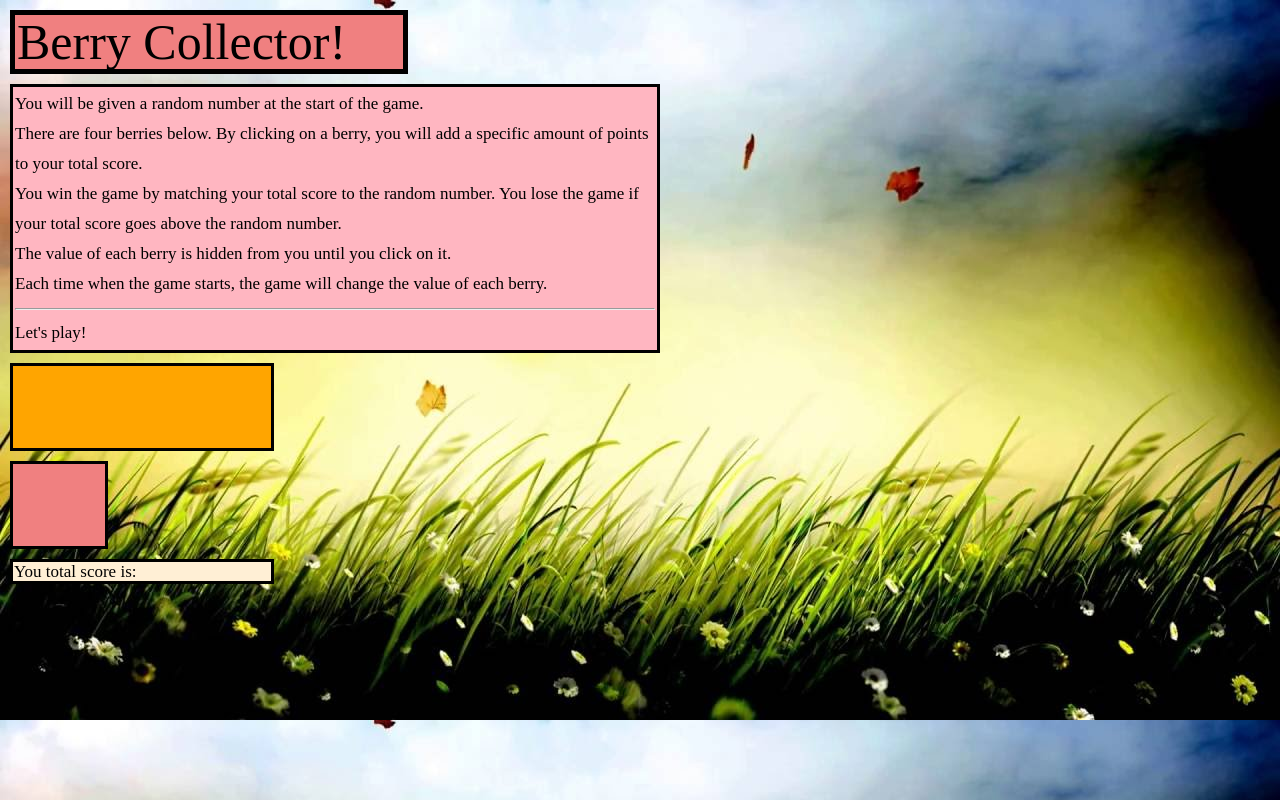
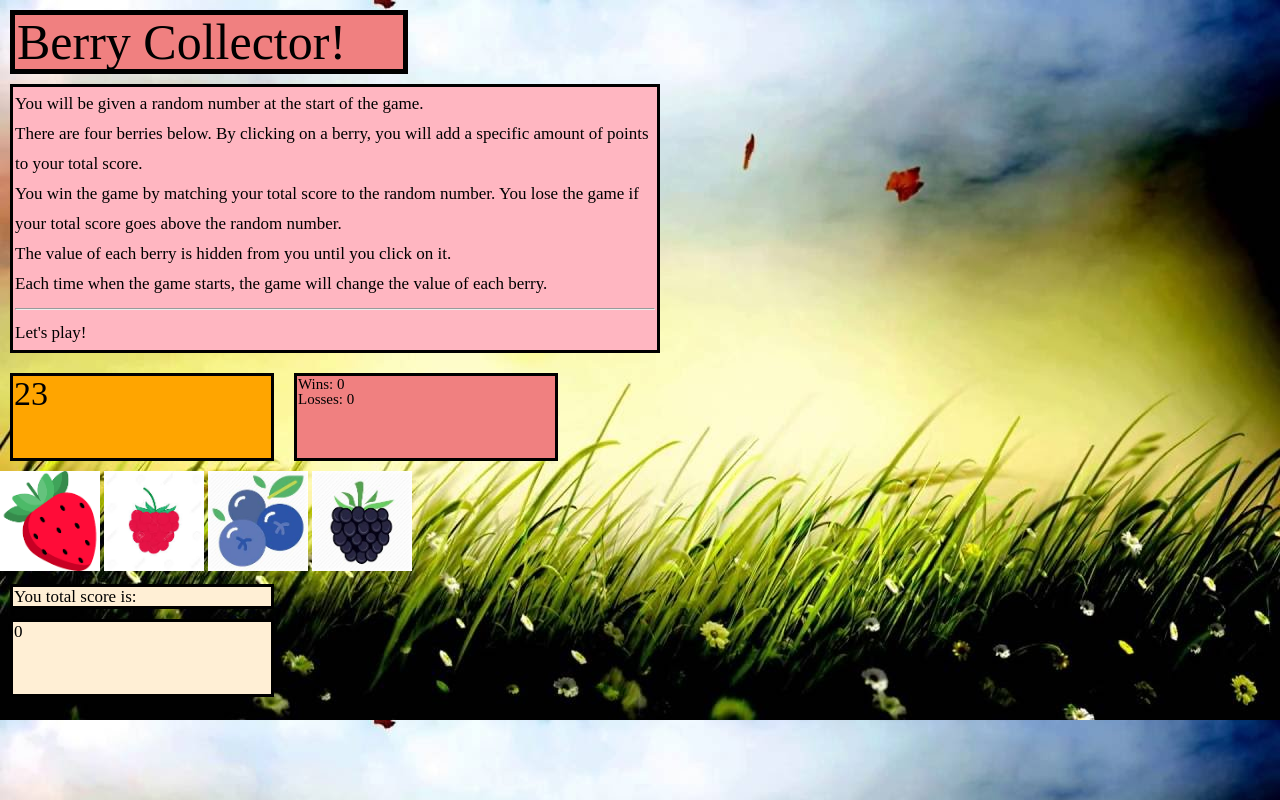
Before and after one commit to leoncecilia17/unit-4-game, a plain HTML site: page index.html in a window 1280 px wide. Drawn offline with nearby package versions, Linux system fonts and the light colour scheme.

Commit message:
jquery adding

```diff
--- a/assets/css/style.css
+++ b/assets/css/style.css
@@ -39,20 +39,18 @@ header {
     padding: 1px;
     margin: 10px;
 }
-
-.clearfix {
-    clear:both;
+.flex_container{
+    display: flex;
 }
-
 .scoretracker {
     border-width: 3px;
     border-color: black;
     border-style: solid;
     color: black;
     background-color: lightcoral;
-    width: 7%;
+    width: 20%;
     height: 80px;
-    font-size: 34px;
+    font-size: 15px;
     padding: 1px;
     margin: 10px;
 }
@@ -68,3 +66,21 @@ header {
     padding: 1px;
     margin: 10px;
 }
+
+.resultsum {
+    border-width: 3px;
+    border-color: black;
+    border-style: solid;
+    color: black;
+    background-color: papayawhip;
+    width: 20%;
+    height: 70px;
+    font-size: 17px;
+    padding: 1px;
+    margin: 10px;
+}
+
+img {
+    width: 100px;
+    height: 100px;
+}
--- a/assets/javascript/game.js
+++ b/assets/javascript/game.js
@@ -1,13 +1,48 @@
 $(document).ready(function () {
 
-    var targetNumber = Math.ceil(Math.random() * 101) + 19;
-    $(".randomnumber").html(targetNumber);
+    var targetNumber
+    var winscounter = 0;
+    var lossescounter = 0;
+    var sum = 0;
+    var totalstore = 0;
+
+    function reset(){
+        targetNumber = Math.ceil(Math.random() * 101) + 19;
+     $(".randomnumber").html(targetNumber);
+
+        totalstore = 0;
+        $(".total").text(totalstore)
+        for (var i = 0; i < 4; i++) {
+            var berryrandomvalue = Math.ceil(Math.random() * 12)
+            $("#" + i).data("number", berryrandomvalue)
+        }
+    }
+
+    reset()
+    $(".fruits").click(function () {
+        totalstore = totalstore + parseInt ($(this).data("number"));
+        $(".total").text(totalstore);
+
+        if (totalstore === targetNumber) {
+         winscounter++
+         $("#wins").text(winscounter)
+         $("#results").text("You won!")
+         setTimeout(function(){
+             reset()
+         }, 2000)
+        }
+
+        else if (totalstore > targetNumber) {
+        lossescounter++
+        $("#losses").text(lossescounter)
+        $("#results").text("You lost!")
+        setTimeout(function(){
+            reset()
+        }, 2000)
+        }
+
+    })
 
 
-    var winscounter = 0;
-    var losescounter = 0;
-    var sum = 0;
-    var berryArr = ["./assets/images/blackberry.jpg", "./assets/images/blueberry.jpg", "./assets/images/raspberry.jpg", "./assets/images/strawberry.png"]
-    var berryrandomvalue = [ Math.ceil(Math.random() *   12)
 
 })
--- a/index.html
+++ b/index.html
@@ -24,12 +24,29 @@
         <p>Let's play!</p>
     </div>
 
-    <div class = "randomnumber"></div>
+   <div class="flex_container">
+        <div class = "randomnumber"></div>
 
-    <div class = "scoretracker"></div>
+    <div class = "scoretracker">
+        <p><span id = "results"></span></p>
+        <p>Wins: <span id = "wins">0</span></p>
+        <p>Losses: <span id = "losses">0</span></p>
+    </div>
+   </div>
+
+    <div class = "images">
+        <img data-number = "0" id = "0" class = "fruits" src="assets/images/strawberry.png">
+        <img data-number = "0" id = "1" class = "fruits" src="assets/images/raspberry.jpg">
+        <img data-number = "0" id = "2" class = "fruits" src="assets/images/blueberry.jpg">
+        <img data-number = "0" id = "3" class = "fruits" src="./assets/images/blackberry.jpg">
+    </div>
 
     <div class = "scorelabel">
         <p>You total score is:</p>
+    </div>
+
+    <div class = "resultsum">
+        <h1 class = "total"></h1>
     </div>
 
 
```
